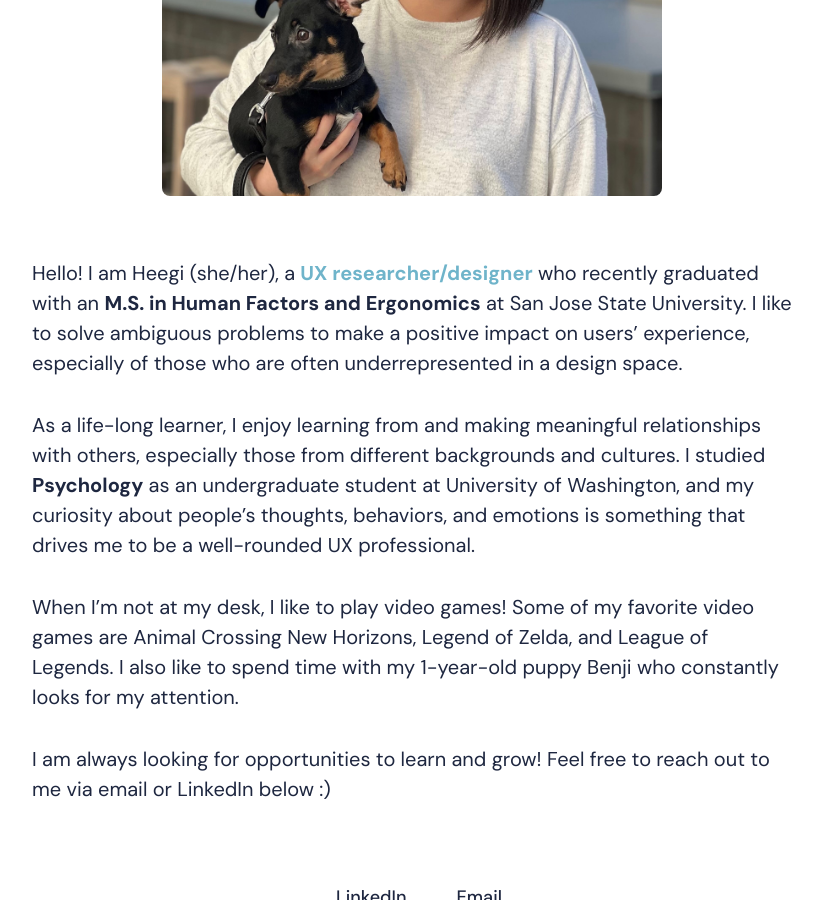
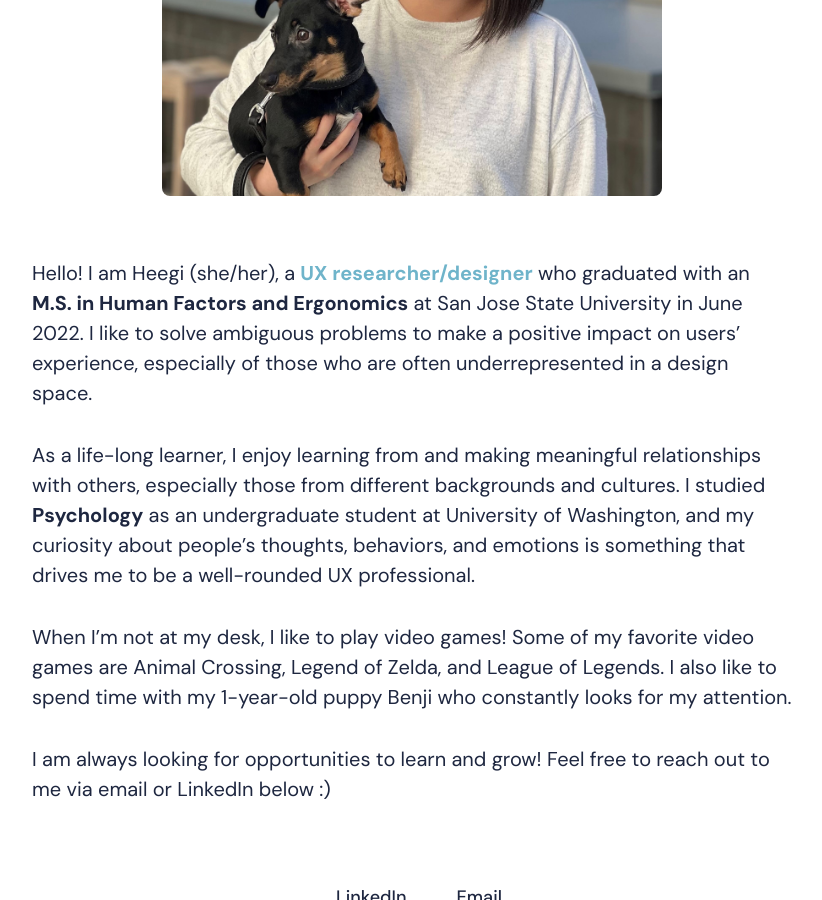
Before and after one commit to heegi/heegiyun.com, a Jekyll site: the page built from _pages/about.md, in a window 1280 px wide and 900 px high, scrolled down 689 px. Shown: the whole window, without its empty margins (228-1050 px from the left). Built offline with Jekyll 4.4.1, drawn with Linux system fonts in a browser that asks for light colours; nearby versions of some CDN libraries.

Commit message:
Updated about me page

```diff
--- a/_pages/about.md
+++ b/_pages/about.md
@@ -5,10 +5,10 @@ permalink: /about/
 ---
 <center><img src="/images/About.jpg" alt="Heegi and her puppy Benji" width="500" height="500"></center> <br>
 
-Hello! I am Heegi (she/her), a <span style="color: #6fb4ca;">**UX researcher/designer**</span> who recently graduated with an **M.S. in Human Factors and Ergonomics** at San Jose State University. I like to solve ambiguous problems to make a positive impact on users' experience, especially of those who are often underrepresented in a design space.
+Hello! I am Heegi (she/her), a <span style="color: #6fb4ca;">**UX researcher/designer**</span> who graduated with an **M.S. in Human Factors and Ergonomics** at San Jose State University in June 2022. I like to solve ambiguous problems to make a positive impact on users' experience, especially of those who are often underrepresented in a design space.
 
 As a life-long learner, I enjoy learning from and making meaningful relationships with others, especially those from different backgrounds and cultures. I studied **Psychology** as an undergraduate student at University of Washington, and my curiosity about people's thoughts, behaviors, and emotions is something that drives me to be a well-rounded UX professional.
 
-When I'm not at my desk, I like to play video games! Some of my favorite video games are Animal Crossing New Horizons, Legend of Zelda, and League of Legends. I also like to spend time with my 1-year-old puppy Benji who constantly looks for my attention.
+When I'm not at my desk, I like to play video games! Some of my favorite video games are Animal Crossing, Legend of Zelda, and League of Legends. I also like to spend time with my 1-year-old puppy Benji who constantly looks for my attention.
 
 I am always looking for opportunities to learn and grow! Feel free to reach out to me via email or LinkedIn below :)
```
